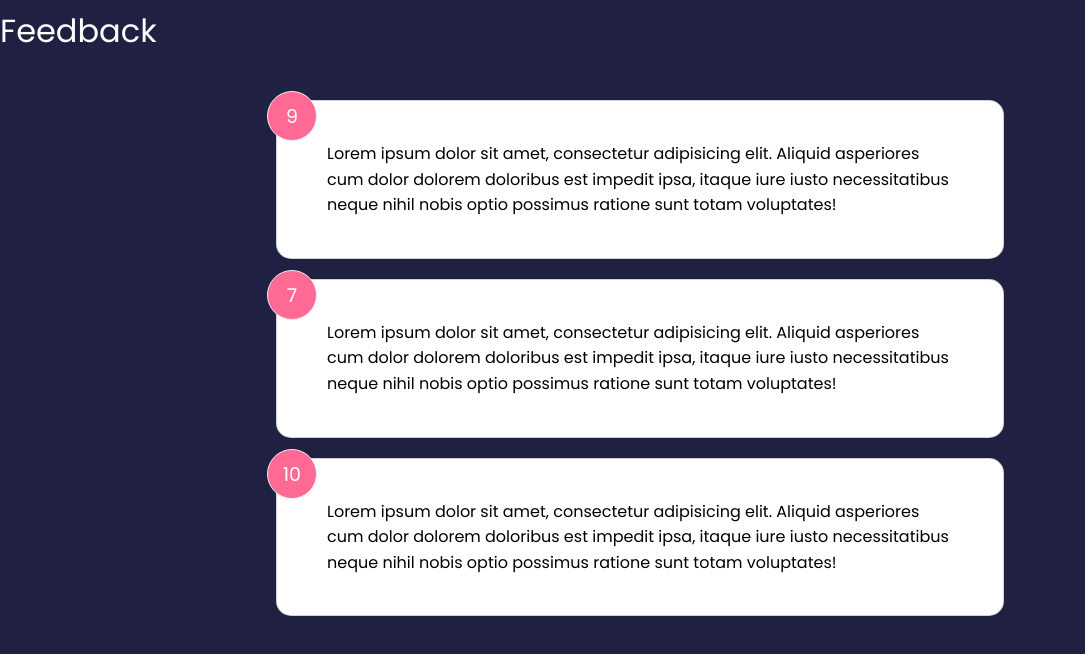
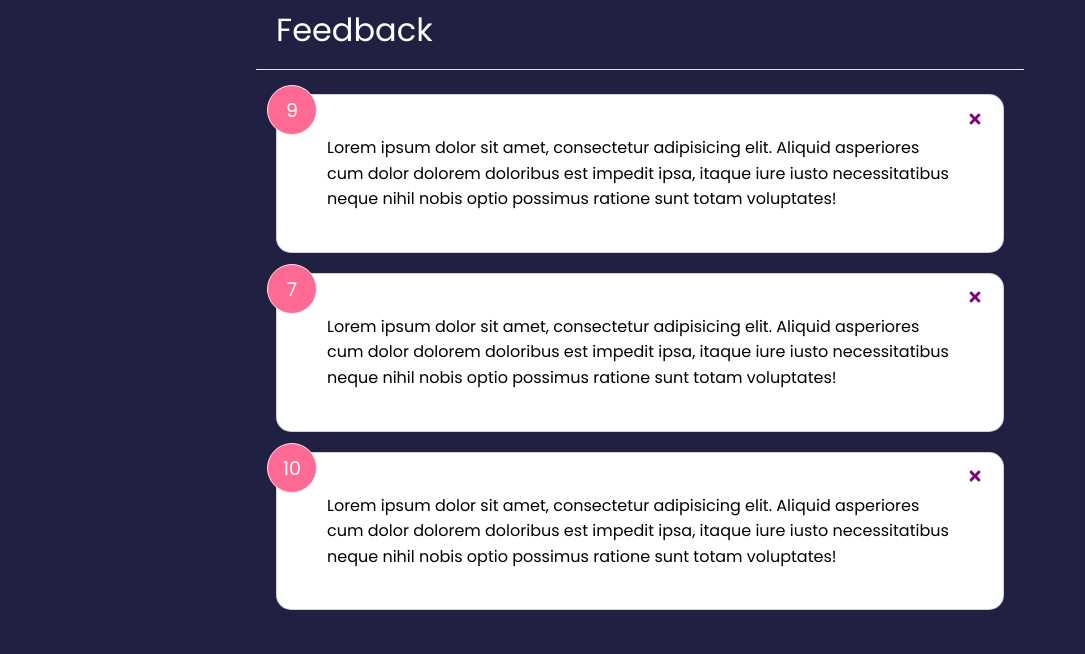
Before and after one commit to letStayFoolish/feedback-app-react, a React (Create React App) app: page / in a window 1280 px wide. Shown: the top 654 px of the page, without its empty margins (0-1085 px from the left). Built offline with nearby package versions, Linux system fonts and the light colour scheme.

Commit message:
Events & Prop Drilling

```diff
--- a/package.json
+++ b/package.json
@@ -9,6 +9,7 @@
     "bootstrap": "^5.3.0",
     "react": "^18.2.0",
     "react-dom": "^18.2.0",
+    "react-icons": "^4.10.1",
     "react-scripts": "5.0.1",
     "web-vitals": "^2.1.4"
   },
--- a/src/App.js
+++ b/src/App.js
@@ -4,12 +4,16 @@
 import FeedbackList from "./components/FeedbackList";
 function App() {
   const [feedback, setFeedback] = useState(FeedbackData)
-
+  function deleteFeedback(id) {
+    if (window.confirm(`Aree you sure?`)) {
+      setFeedback([...feedback].filter((item) => item.id !== id))
+    }
+  }
   return (
     <>
       <Header text='Feedback' />
       <div className='container'>
-        <FeedbackList feedback={feedback} />
+        <FeedbackList feedback={feedback} deleteFeedback={deleteFeedback} />
       </div>
     </>
   );
--- a/src/components/FeedbackItem.jsx
+++ b/src/components/FeedbackItem.jsx
@@ -1,9 +1,14 @@
 import Card from './shared/Card'
-const FeedbackItem = ({item}) => {
+import {FaTimes} from 'react-icons/fa' // font-awesome library
+
+const FeedbackItem = ({item, handleDelete}) => {
 
   return (
     <Card >
       <div className="num-display">{item.rating}</div>
+      <button onClick={() => handleDelete(item.id)} className='close'>
+        <FaTimes color='purple' />
+      </button>
       <div className="text-display">{item.text}</div>
     </Card>
   )
--- a/src/components/FeedbackList.jsx
+++ b/src/components/FeedbackList.jsx
@@ -1,7 +1,6 @@
 import FeedbackItem from './FeedbackItem'
 import PropTypes from "prop-types";
-
-const FeedbackList = ({ feedback }) => {
+const FeedbackList = ({ feedback, deleteFeedback }) => {
   if (!feedback || feedback.length === 0) {
     return <p>No feedback.</p>
   }
@@ -9,10 +8,15 @@
     return item
   })
 
+
   return (
     <div className='feedback-list'>
       {feedback.map((item, _index) => (
-        <FeedbackItem key={_index} item={item} />
+        <FeedbackItem
+          key={_index}
+          item={item}
+          handleDelete={deleteFeedback}
+        />
       ))}
     </div>
   )
--- a/src/components/Header.jsx
+++ b/src/components/Header.jsx
@@ -1,7 +1,7 @@
 import PropTypes from "prop-types";
 const Header = ({ text }) => {
   return (
-    <header className=''>
+    <header className='container bg-transparent border-bottom mb-4 shadow-sm'>
       <div className="">
         <h2>{text}</h2>
       </div>
```
Also changed, not shown: 1 other file (tests, documents, lock files or other folders).
